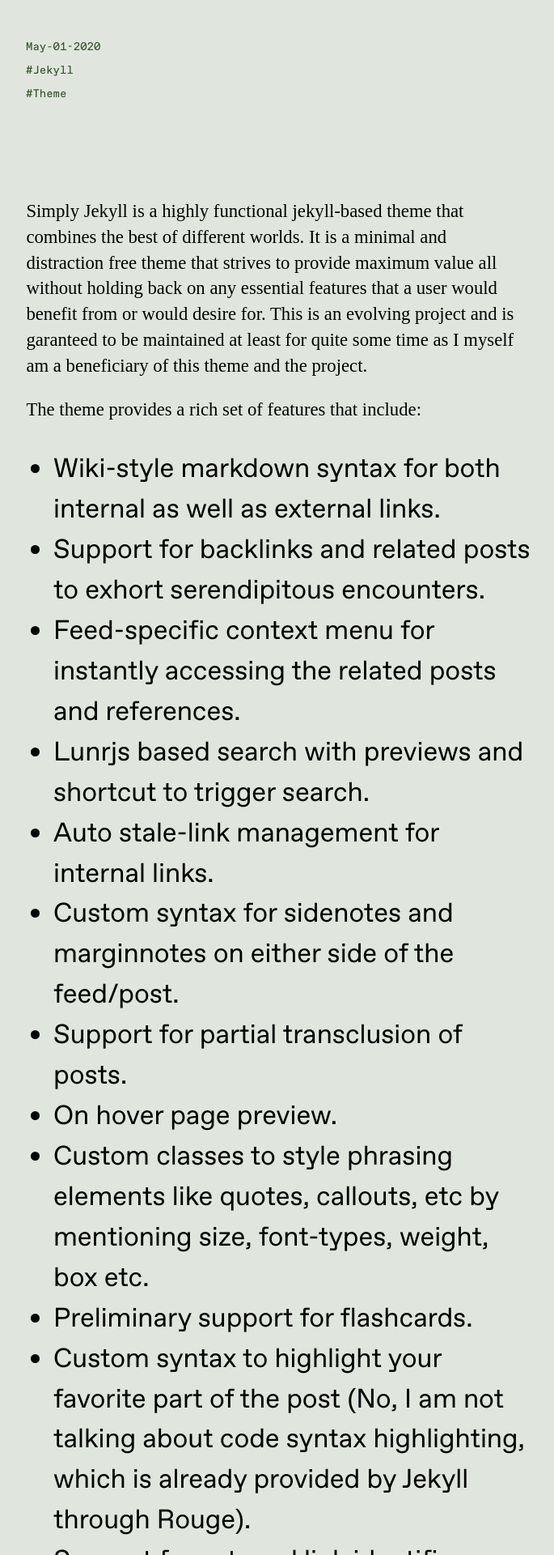
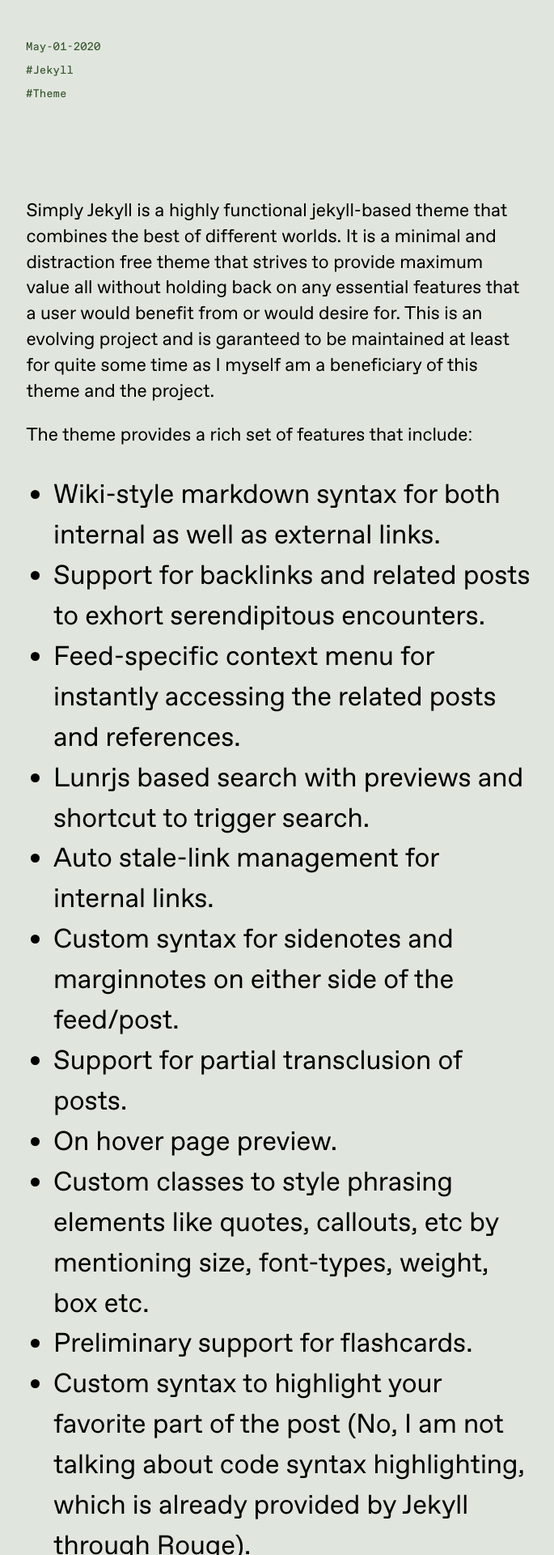
Before and after one commit to jsantiago611/digital-garden-master, a Jekyll site: the page built from _posts/2020-05-01-intro.md, in a window 1280 px wide. Shown: the part 455-2375 px from the top of the page at 81% size, without its empty margins (304-989 px from the left). Built offline with Jekyll 4.4.1, drawn with Linux system fonts in a browser that asks for light colours.

Commit message:
fix p font-family to Favorit

```diff
--- a/assets/css/Style.css
+++ b/assets/css/Style.css
@@ -500,7 +500,7 @@ a, p, ul, li, ol, table, span, blockquote {
 
 p {
 	font-size: 17px;
-	font-family: Academica;
+	font-family: var(--font-family-sans);
 	font-size: 17px;
 	line-height: 1.4;
 	font-weight: 300;
@@ -1637,7 +1637,7 @@ label.srs-toggle {
     padding-left: 10px;
     padding-right: 5px;
     font-size: 12px !important;
-   font-family: var(--font-family-mono);
+   font-family: var(--font-family-sans);
 }
 
 .scroll-to-top {
```
